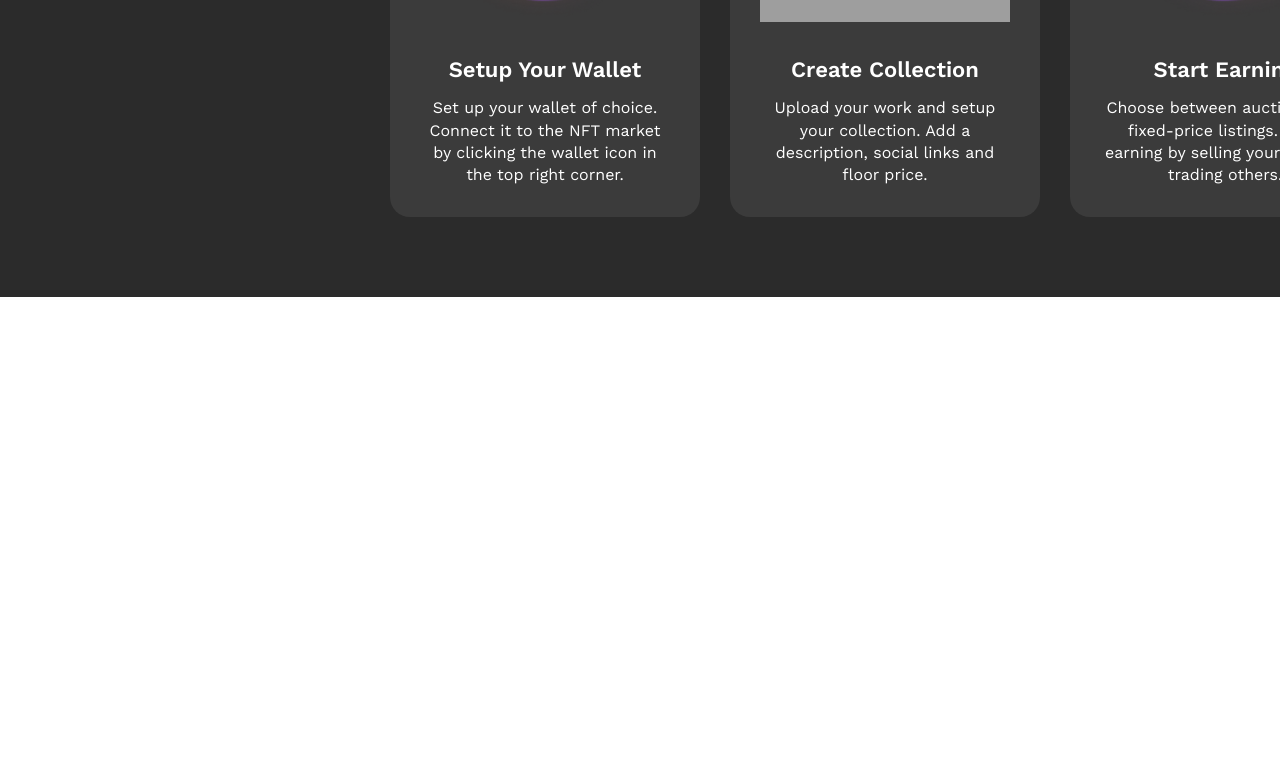
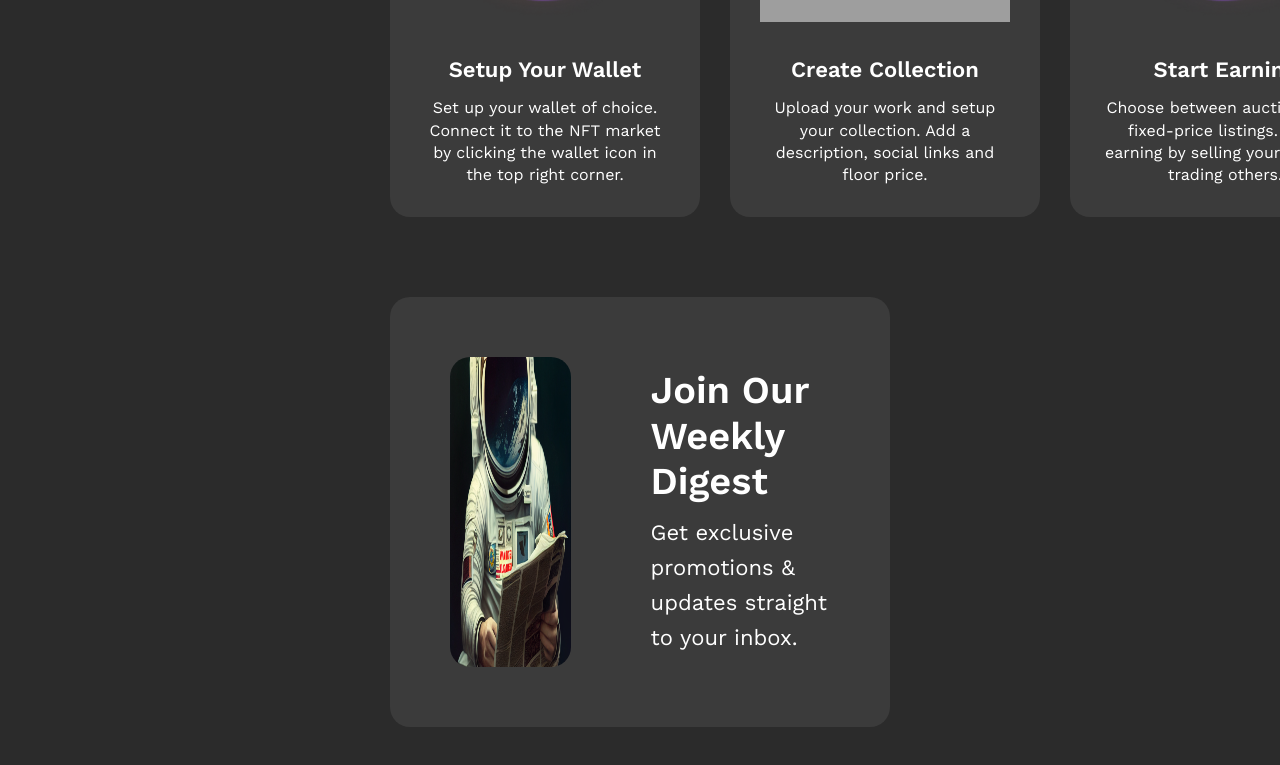
Before and after one commit to Eltab3e/Game-Scope, a Next.js app: page / in a window 1280 px wide. Shown: the part 5749-6514 px from the top of the page. Before the commit the page ends 6046 px from the top, so only its background shows below. Built offline with nearby package versions, Linux system fonts and the light colour scheme; grey boxes are pictures that could not be loaded.

Commit message:
add: subscribe section

```diff
--- a/app/page.tsx
+++ b/app/page.tsx
@@ -10,6 +10,7 @@ import Category from "@/components/Home/Category";
 import Discover from "@/components/Home/Discover";
 import Highlight from "@/components/Home/Highlight";
 import About from "@/components/Home/About";
+import Subscribe from "@/components/Home/Subscribe";
 
 export default function Home() {
     return (
@@ -24,6 +25,7 @@ export default function Home() {
             <Highlight />
             <Wrapper>
                 <About />
+                <Subscribe />
             </Wrapper>
         </>
     );
--- /dev/null
+++ b/components/Home/Subscribe/index.tsx
@@ -0,0 +1,54 @@
+import Button from "@/components/shared/Button";
+import Heading from "@/components/shared/Heading";
+import Image from "next/image";
+import styled from "styled-components";
+
+const Container = styled.div``;
+
+const Wrapper = styled.div`
+    background-color: ${(props) => props.theme.colors.secondaryBg};
+    display: flex;
+    gap: 8rem;
+    padding: 6rem;
+    border-radius: 2rem;
+`;
+
+const ImageSection = styled.div`
+    position: relative;
+    overflow: hidden;
+    width: 42.5rem;
+    height: 31rem;
+    border-radius: 2rem;
+`;
+
+const TextSection = styled.div`
+    display: flex;
+    flex-direction: column;
+    justify-content: center;
+    gap: 4rem;
+`;
+
+const Subscribe = () => {
+    return (
+        <Container>
+            <Wrapper>
+                <ImageSection>
+                    <Image
+                        src={"/images/photo.png"}
+                        alt="photo"
+                        fill
+                    />
+                </ImageSection>
+
+                <TextSection>
+                    <Heading
+                        main="Join Our Weekly Digest"
+                        sub="Get exclusive promotions & updates straight to your inbox."
+                    />
+                </TextSection>
+            </Wrapper>
+        </Container>
+    );
+};
+
+export default Subscribe;
```
Also changed, not shown: public/images/photo.png (added).
